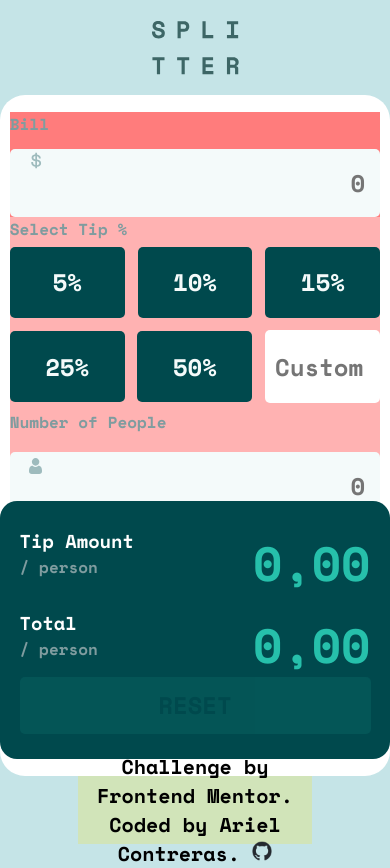
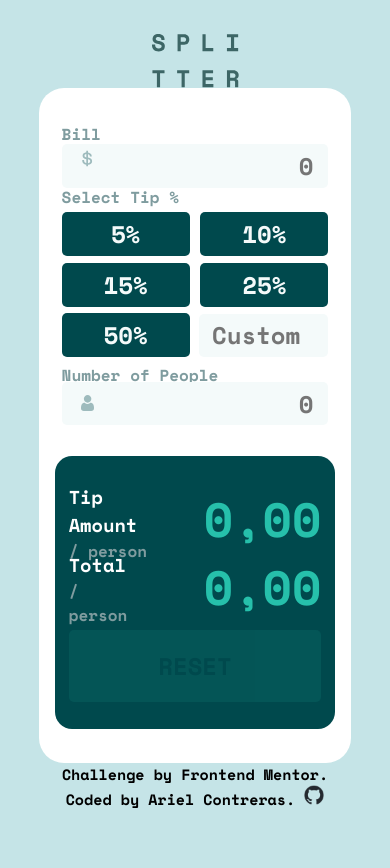
Before and after one commit to Arielcontra/tip-calculator-app, a React (Vite) app: page / in a window 390 px wide. After the commit the page ends 844 px from the top, so only its background shows below. Built offline with nearby package versions, Linux system fonts and the light colour scheme.

Commit message:
responsive cell phone, tablet and pc

```diff
--- a/src/index.sass
+++ b/src/index.sass
@@ -22,6 +22,7 @@ h3
     flex-direction: column
     align-items: center
     justify-content: center
+    overflow: hidden
 
     .header
         // background-color: rgba(255,0,0,0.3)
@@ -52,7 +53,7 @@ h3
             flex-wrap: wrap
 
             .slider
-                background-color: rgba(255,0,0,0.3)
+                // background-color: rgba(255,0,0,0.3)
                 // min-width: 300px
                 width: 30vw
                 height: 65vh
@@ -63,19 +64,21 @@ h3
                 justify-content: space-between
 
                 .wrapperBill
-                    background-color: rgba(255,0,0,0.3)
+                    // background-color: rgba(255,0,0,0.3)
                     width: 100%
-                    height: 13vh
+                    height: 20%
                     align-self: flex-start
+                    position: relative
+
                     .bill
                         // background-color: rgba(255,222,0,0.2)
                         width: 4vw
-                        height: 4vh
+                        height: 30%
 
                     .totalBill
                         background-color: hsl(189, 41%, 97%)
                         width: 100%
-                        height: 8vh
+                        height: 70%
                         margin-top: 0.2rem
                         border-radius: 5px
                         text-align: right
@@ -84,17 +87,17 @@ h3
 
                     .iconDollar
                         // background-color: rgba(255,222,0,0.2)
-                        width: 1vw
+                        width: 4vw
                         height: 3vh
                         position: absolute
-                        margin-top: 1.2%
+                        margin-top: 5%
                         margin-left: 1.3rem
 
                 .wrapperSelectTip
                     // background-color: rgba(255,0,0,0.3)
                     width: 100%
                     height: 23vh
-                    align-self: center
+                    // align-self: center
 
                     .selectTip
                         // background-color: rgba(255,0,0,0.3)
@@ -133,11 +136,11 @@ h3
                             color: hsl(183, 100%, 15%)
 
                         .custom
-                            background-color: hsl(0, 0%, 100%)
+                            background-color: hsl(189, 41%, 97%)
                             width: 30%
                             height: 41%
                             border-radius: 5px
-                            text-align: right
+                            text-align: center
                             font-size: 24px
                             color: hsl(183, 100%, 15%)
                             border: 2px solid transparent
@@ -163,13 +166,14 @@ h3
                 .wrapperPeople
                     // background-color: rgba(255,0,0,0.3)
                     width: 100%
-                    height: 12vh
+                    height: 20%
                     align-self: flex-end
+                    position: relative
 
                     .textPeople
                         // background-color: rgba(255,0,0,0.3)
                         width: 100%
-                        height: 5vh
+                        height: 30%
                         display: flex
                         // align-items: center
                         justify-content: space-between
@@ -177,12 +181,12 @@ h3
                         .numberOfPeople
                             // background-color: rgba(255,222,0,0.2)
                             width: 60%
-                            height: 4vh
+                            height: 100%
 
                         .cantBeZero
                             // background-color: rgba(255,222,0,0.2)
                             width: 40%
-                            height: 4vh
+                            height: 100%
                             text-align: right
 
                         .locked
@@ -191,8 +195,7 @@ h3
                     .people
                         background-color: hsl(189, 41%, 97%)
                         width: 100%
-                        height: 8vh
-                        // margin-top: 0.2rem
+                        height: 70%
                         border-radius: 5px
                         text-align: right
                         font-size: 24px
@@ -201,7 +204,7 @@ h3
                     .peopleBorder
                         background-color: hsl(189, 41%, 97%)
                         width: 100%
-                        height: 8vh
+                        height: 70%
                         margin-top: 0.2rem
                         border-radius: 5px
                         text-align: right
@@ -213,7 +216,7 @@ h3
                         width: 1.1vw
                         height: 3vh
                         position: absolute
-                        margin-top: 1%
+                        margin-top: 5%
                         margin-left: 1.2rem
 
             .display
@@ -236,7 +239,7 @@ h3
                     .wrapperResult
                         // background-color: rgba(255,0,0,0.3)
                         width: 100%
-                        height: 22.6vh
+                        height: 40%
                         display: flex
                         flex-direction: column
                         justify-content: space-between
@@ -307,7 +310,6 @@ h3
                         border: none
 
     .attribution
-        background-color: rgba(255,222,0,0.2)
         text-decoration: none
         color: black
         font-size: 20px
@@ -329,14 +331,15 @@ h3
             height: auto
             text-decoration: none
 
+
+
+
     @media (max-width: 480px)
+        .header
+            height: auto
         .modal
             width: 100vw
             height: 100vh
-            display: flex
-            flex-direction: column
-            align-items: center
-            justify-content: center
 
             .wrapperSlider-Display
                 width: 100%
@@ -345,14 +348,202 @@ h3
                 flex-direction: column
                 align-items: center
                 justify-content: space-between
+
                 .slider
                     width: 95%
-                    height: 60%
+                    height: 50%
                     margin: 0
 
+                    .wrapperBill
+                        height: 19%
+
+                        .bill
+                            height: 40%
+
+                        .totalBill
+                            height: 60%
+
+                        .iconDollar
+                            margin-top: 3%
+
+                    .wrapperSelectTip
+                        height: 23vh
+
+                        .wrapperButtons
+                            height: 22vh
+
+                            .button
+                                width: 48%
+                                height: 29%
+
+                            .selected
+                                width: 48%
+                                height: 29%
+
+                            .custom
+                                width: 47%
+                                height: 26%
+
+                            .selectedCustom
+                                width: 47%
+                                height: 26%
+
+                    .wrapperPeople
+                        height: 18%
+                        margin-top: 2%
+
+                        .textPeople
+                            height: 40%
+
+                        .people
+                            height: 60%
+
+                        .iconPerson
+                            margin-top: 4%
+
                 .display
-                    background-color: hsl(183, 100%, 15%)
                     width: 100%
-                    height: 40%
+                    height: 45%
+
         .attribution
             text-align: center
+            font-size: 15px
+            width: 80%
+            // word-spacing: 1px
+            height: auto
+            // display: none
+
+
+
+
+
+    @media ( max-width: 800px) and (orientation: landscape)
+        .header
+            height: auto
+
+        .modal
+            width: 90vw
+
+            .wrapperSlider-Display
+                width: 100%
+                display: flex
+                align-items: center
+                justify-content: space-around
+
+                .slider
+                    width: 40%
+
+                    .wrapperBill
+                        height: 25%
+
+                        .bill
+                            height: 40%
+
+                        .totalBill
+                            height: 60%
+
+                            .iconDollar
+                                margin-top: 3%
+
+                    .wrapperPeople
+                        height: 25%
+                        margin-top: 2%
+
+                        .textPeople
+                            height: 40%
+
+                        .people
+                            height: 60%
+
+                        peopleBorder
+                            height: 60%
+
+                .display
+                    width: 55%
+
+                    .wrapperDisplayTip
+                        font-size: 50%
+
+        .attribution
+            text-align: center
+            font-size: 15px
+            width: 80%
+            height: auto
+
+
+
+
+    @media (max-width: 960px) and (orientation: portrait)
+
+        .modal
+            width: 80vw
+            height: 80vh
+
+            .wrapperSlider-Display
+                width: 90%
+                height: 90%
+                display: flex
+                flex-direction: column
+                align-items: center
+                justify-content: space-between
+
+                .slider
+                    width: 95%
+                    height: 50%
+                    margin: 0
+
+                    .wrapperBill
+                        height: 25%
+
+                        .bill
+                            height: 30%
+
+                        .totalBill
+                            height: 70%
+
+                        .iconDollar
+                            margin-top: 3%
+
+                    .wrapperSelectTip
+                        height: 21vh
+
+                        .wrapperButtons
+                            height: 18vh
+
+                            .button
+                                width: 48%
+                                height: 29%
+
+                            .selected
+                                width: 48%
+                                height: 29%
+
+                            .custom
+                                width: 47%
+                                height: 26%
+
+                            .selectedCustom
+                                width: 47%
+                                height: 26%
+
+                    .wrapperPeople
+                        height: 25%
+                        margin-top: 1%
+
+                        .textPeople
+                            height: 30%
+
+                        .people
+                            height: 70%
+
+                        .iconPerson
+                            margin-top: 4%
+
+                .display
+                    width: 100%
+                    height: 45%
+
+        .attribution
+            text-align: center
+            font-size: 15px
+            width: 80%
```
